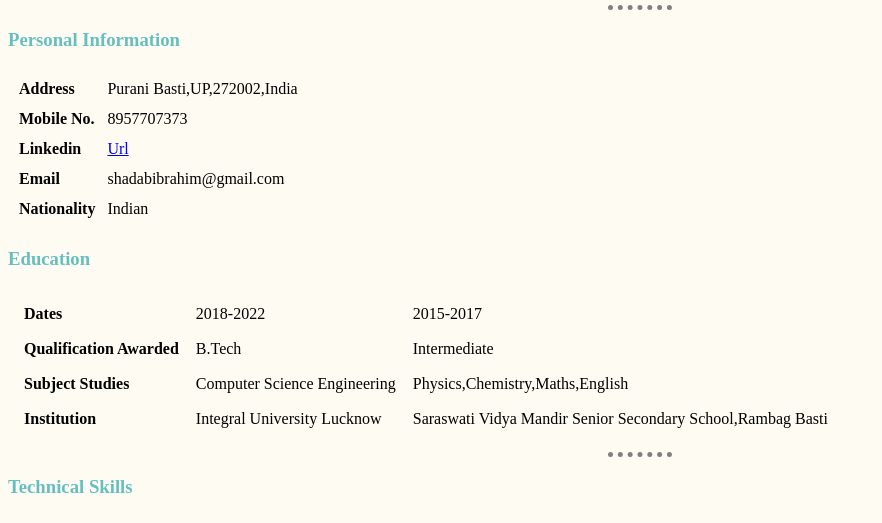
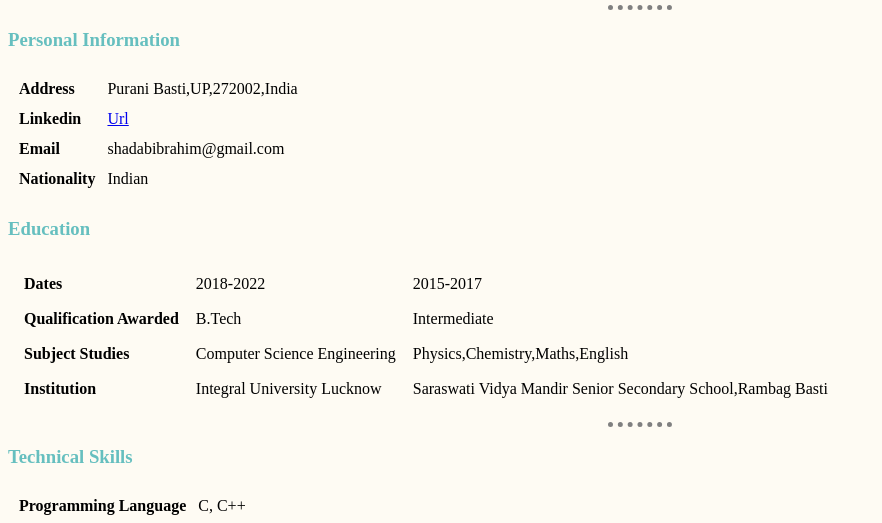
Before and after one commit to shadabibrahim/CV, a plain HTML site: page index.html in a window 1280 px wide. Shown: the part 232-755 px from the top of the page, without its empty margins (0-882 px from the left). Drawn offline with Linux system fonts and the light colour scheme.

Commit message:
Update index.html

```diff
--- a/index.html
+++ b/index.html
@@ -31,10 +31,7 @@
       <td><strong>Address</strong> </td>
       <td>Purani Basti,UP,272002,India</td>
     </tr>
-    <tr>
-      <td><strong>Mobile No.</strong></td>
-      <td>8957707373</td>
-    </tr>
+
     <tr>
       <td><strong>Linkedin </strong></td>
       <td> <a href="http://www.linkedin.com/in/mohd-shadab-4b92b4220">Url</a>
```
